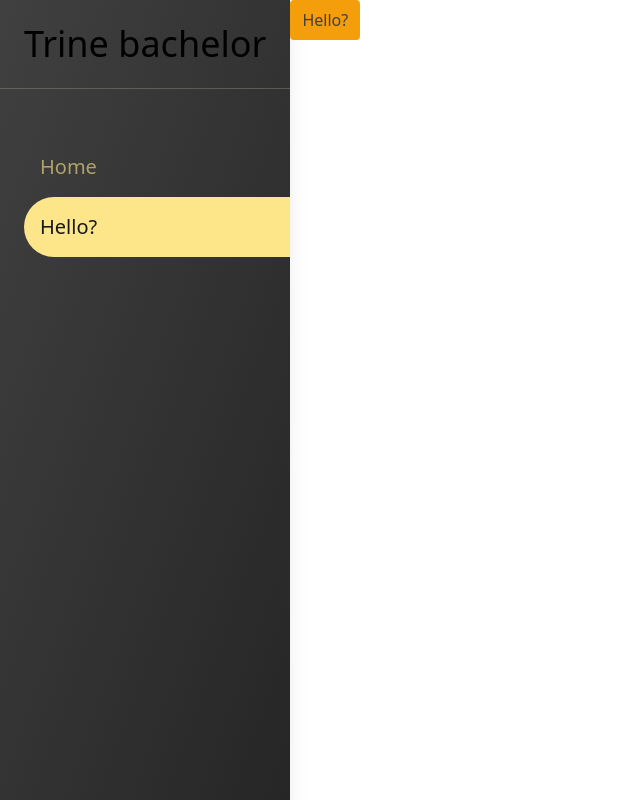
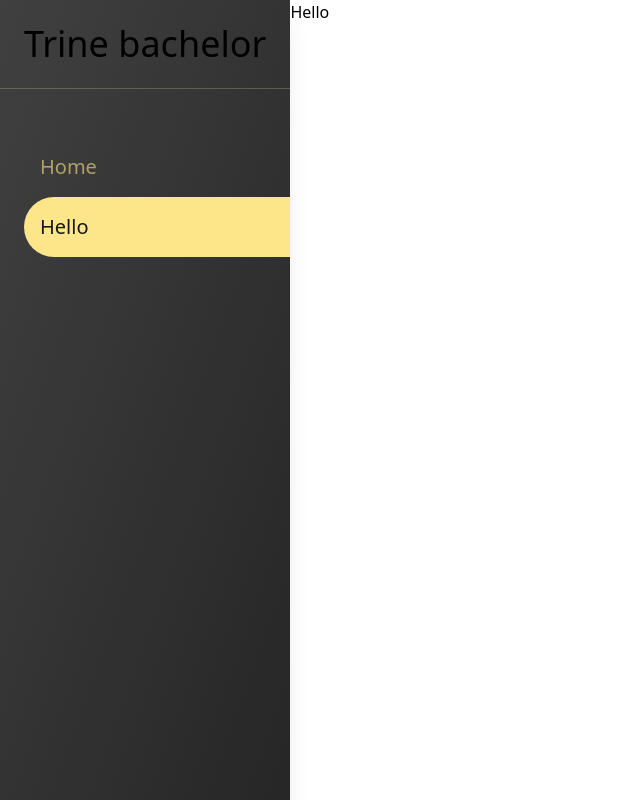
Before and after one commit to trine2301/RecSys, a Vue app in the folder frontend/: page /#/hello in a window 1280 px wide. Shown: the whole page, without its empty margins (0-640 px from the left). Built offline with nearby package versions, Linux system fonts and the light colour scheme.

Commit message:
Small adjustment to frontend config

```diff
--- a/frontend/index.html
+++ b/frontend/index.html
@@ -4,7 +4,7 @@
     <meta charset="UTF-8" />
     <link rel="icon" href="/favicon.ico" />
     <meta name="viewport" content="width=device-width, initial-scale=1.0" />
-    <title>Tritt Onboarding</title>
+    <title>Reconciliation System</title>
   </head>
   <body>
     <div id="app"></div>
--- a/frontend/package.json
+++ b/frontend/package.json
@@ -1,5 +1,5 @@
 {
-  "name": "onboarding-frontend",
+  "name": "recsys-frontend",
   "private": true,
   "version": "0.0.1",
   "scripts": {
--- a/frontend/src/components/Sidebar.vue
+++ b/frontend/src/components/Sidebar.vue
@@ -4,7 +4,7 @@
     <div class="border-b border-b-amber-100/20 shadow-lg"/>
     <div class="menu-entries ml-6 mt-12">
       <router-link class="menu-entry" to="/">Home</router-link>
-      <router-link class="menu-entry" to="/hello">Hello?</router-link>
+      <router-link class="menu-entry" to="/hello">Hello</router-link>
     </div>
   </div>
 </template>
--- a/frontend/src/views/Hello.vue
+++ b/frontend/src/views/Hello.vue
@@ -1,21 +1,11 @@
 <template>
   <div>
-    <primary-button @click="fetchHello">Hello?</primary-button>
-    <div class="mt-4 text-xl w-fit p-2 rounded">{{ result }}</div>
+    Hello
   </div>
 </template>
 
 <script setup lang="ts">
-import {ref} from 'vue'
-import axios from 'axios'
-import PrimaryButton from '@/components/PrimaryButton.vue'
 
-const result = ref()
-
-const fetchHello = async () => {
-  const response = await axios.get('http://localhost:8082/hello')
-  result.value = response.data
-}
 
 </script>
 
--- a/frontend/src/views/Home.vue
+++ b/frontend/src/views/Home.vue
@@ -1,11 +1,9 @@
 <template>
-  <div>Welcome!</div>
+  <div>Home</div>
 </template>
 
 <script setup lang="ts">
-
 </script>
 
 <style lang="scss">
-
 </style>
--- a/frontend/vite.config.ts
+++ b/frontend/vite.config.ts
@@ -9,7 +9,7 @@ export default defineConfig({
         hmr: {
             port: 3000
         },
-        port: 5173,
+        port: 5172,
         strictPort: true,
         host: true
     },
```
Also changed, not shown: 2 other files (tests, documents, lock files or other folders).
